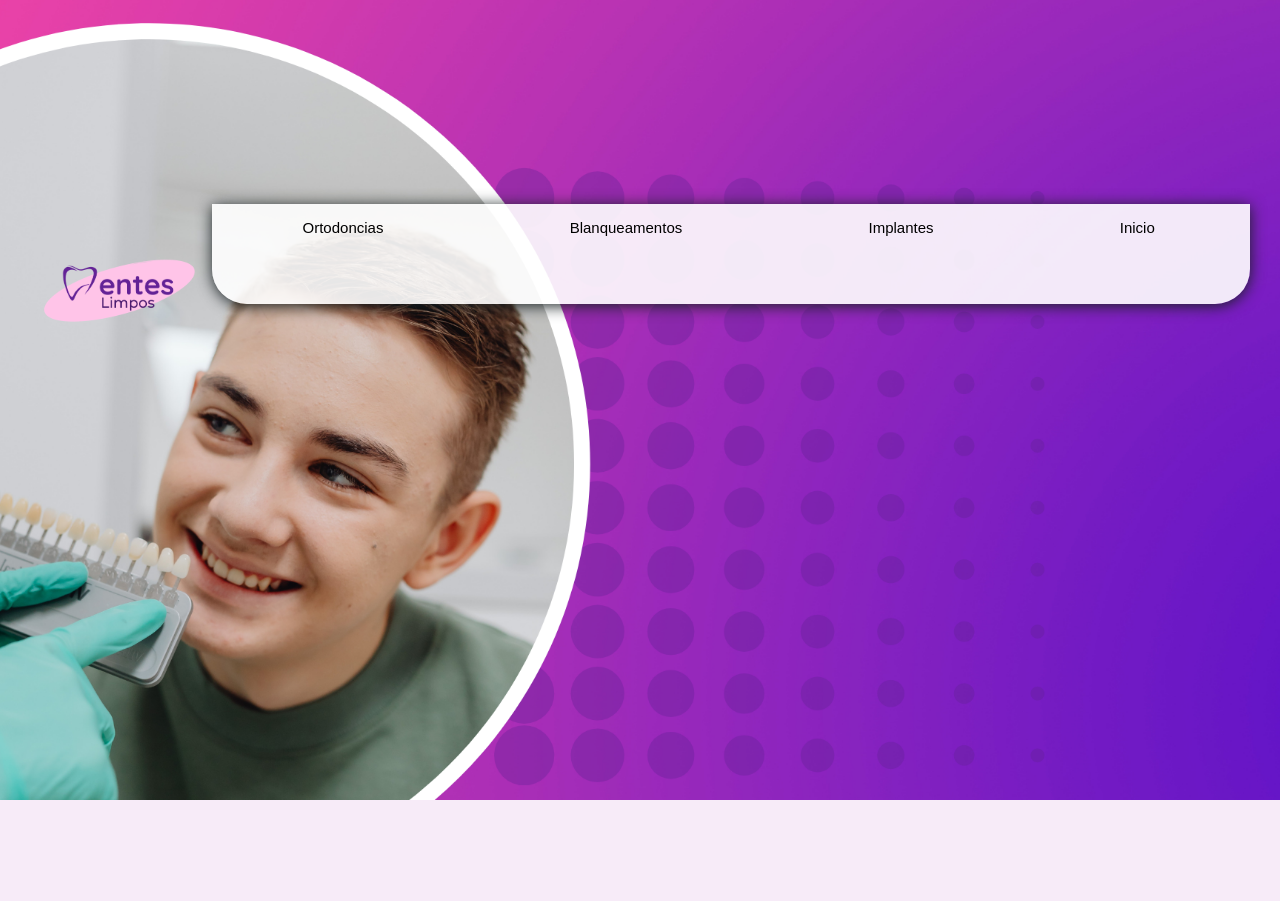
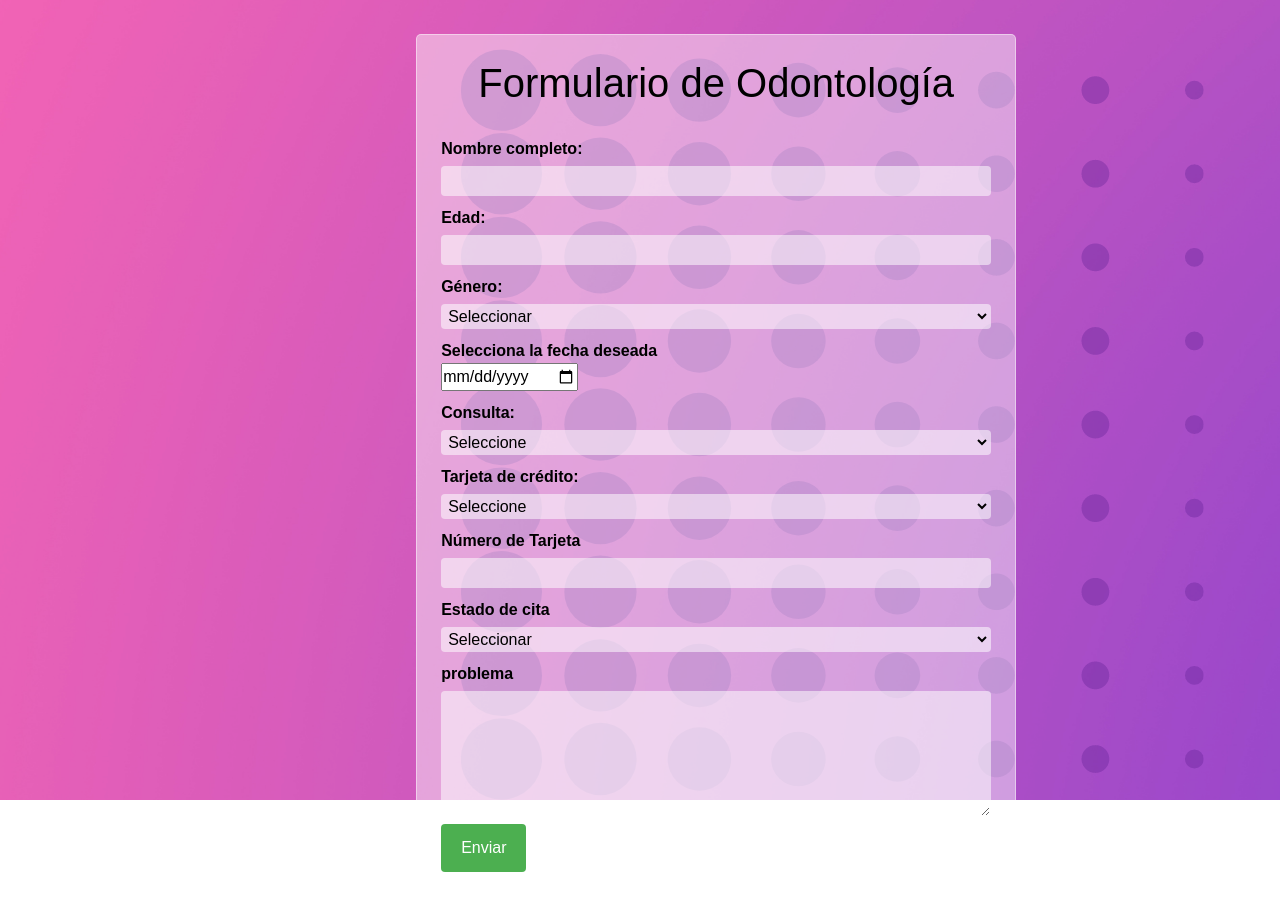
Before and after one commit to EdwinEc09/AMHP_pruba_2, a Flask app: page /fronted/indexcita in a window 1280 px wide. Before the commit the page ends 800 px from the top, so only its background shows below. Run offline with Flask 3, Linux system fonts and the light colour scheme; some libraries are stand-ins or nearby versions.

Commit message:
terminado todo lo la vista de usuario

```diff
--- a/src/config/static/css/citas.css
+++ b/src/config/static/css/citas.css
@@ -1,75 +1,86 @@
-/* Estilos de CSS para el formulario */
-body {
-    background: url(../assets/images/blue-gradient-abstract-wallpaper-preview.jpg) no-repeat center center fixed;
-    -webkit-background-size: cover;
-    -moz-background-size: cover;
-    -o-background-size: cover;
-    background-size: cover;
-    font-family: Arial, sans-serif;
+.container2 {
+    display: flex;
+    flex-direction: column;
+    margin-top: -90px;
+    padding: 24px;
+    border: 1px solid #ffffff73;
+    border-radius: 5px;
+    max-width: 600px;
+    /* Ancho máximo del contenedor */
+    background-color: #ffffff73;
+    margin-left: 32.4%;
+
 }
 
-.container2 {
-    position: relative;
-    max-width: 10px; /* Ancho máximo del contenedor */
-    margin: 80px auto 0; /* Margen superior ajustado */
-    width: 70%;
-    height: 70%;
-    background-color: #fff;
-    padding: 50px; /* Se ha reducido el valor del padding */
-    border-radius: 5px;
-    box-shadow: 0px 0px 5px rgba(0, 0, 0, 0.1);
-    margin-top: 8%;
-}
-
-h1 {
+.container2 h1 {
     text-align: center;
-    color: #007BFF;
+    margin-bottom: 20px;
 }
 
 form {
-    margin-top: 30px;
+    width: 100%;
 }
 
-label,
-input,
-select,
-textarea {
+
+label {
     display: block;
-    margin-bottom: 10px;
-    width: 100%;
+    margin-top: 10px;
+    font-weight: bold;
+    margin-right: 5px;
 }
+
 
 input[type="text"],
 input[type="number"],
 select,
 textarea {
-    padding: 10px;
-    border: 1px solid #CED4DA;
-    border-radius: 3px;
+    width: 100%;
+    padding: 2px;
+    border: 1px solid #ffffff00;
+    border-radius: 4px;
+    box-sizing: border-box;
+    margin-top: 5px;
+    resize: vertical;
+    background-color: #ffffff88;
+
 }
 
 input[type="submit"] {
-    padding: 10px 20px;
-    background-color: #007BFF;
-    color: #fff;
+    background-color: #4caf50;
+    color: white;
+    padding: 12px 20px;
     border: none;
+    border-radius: 4px;
     cursor: pointer;
-    margin-top: 10px;
-}
-
-input[type="submit"]:hover {
-    background-color: #0056b3;
 }
 
 .message {
+    display: none;
     margin-top: 20px;
     padding: 10px;
-    background-color: #f2dede;
-    color: #a94442;
-    display: none;
+    text-align: center;
 }
 
-.success {
+.message.success {
     background-color: #dff0d8;
     color: #3c763d;
 }
+
+.message.error {
+    background-color: #f2dede;
+    color: #a94442;
+}
+
+@media screen and (max-width: 500px) {
+    .container2 {
+        max-width: 100%;
+        margin-left: 10px;
+        margin-right: 10px;
+    }
+}
+h1{
+    color: rgb(0, 0, 0);
+}
+label{
+    color: rgb(0, 0, 0);
+}
--- a/src/config/templates/layout.html
+++ b/src/config/templates/layout.html
@@ -9,6 +9,7 @@
     <link href="https://cdn.jsdelivr.net/npm/bootstrap@5.0.2/dist/css/bootstrap.min.css" rel="stylesheet" integrity="sha384-EVSTQN3/azprG1Anm3QDgpJLIm9Nao0Yz1ztcQTwFspd3yD65VohhpuuCOmLASjC" crossorigin="anonymous">
     <link rel="stylesheet" href="{{url_for('static', filename='css/style2.css')}}">
     <link rel="stylesheet" href="{{url_for('static', filename='css/style.css')}}">
+    <link rel="stylesheet" href="{{url_for('static', filename='css/citas.css')}}">
 </head>
 <body>
   {% block body %}
--- a/src/config/templates/main/savecita_user.html
+++ b/src/config/templates/main/savecita_user.html
@@ -1,18 +1,9 @@
 {% extends "layout.html" %}
 {% block body %}
-<header class="header">
+<section id="contact">
     <div class="container">
-        <div class="logo">
+        <div class="title">
         </div>
-        <nav class="menu">
-            <a style="color: black;" href="indexortodoncias">Ortodoncias</a>
-            <a style="color: black;" href="indexblanqueamentos">Blanqueamentos</a>
-            <a style="color: black;" href="indeximplantes">Implantes</a>
-            <a style="color: black;" href="indexprincipal">Inicio</a>
-
-        </nav>
-    </div>
-</header>
         <div class="container2">
             <h1>Formulario de Odontología</h1>
             <form id="odontologiaForm" method="post">
@@ -49,6 +40,12 @@
                 <br>
                 <label for="cardNumber">Número de Tarjeta</label>
                 <input type="text" id="cardNumber" name="cardNumber">
+                <br>
+                <label for="pendiente">Estado de cita</label>
+                <select id="pendiente" name="pendiente" required>
+                    <option value="">Seleccionar</option>
+                    <option value="pendiente">Masculino</option>
+                </select>
                 <label for="consulta">problema</label>
                 <textarea id="problemas" name="consulta" rows="5" required></textarea>
                 <input id="btn" onclick="save_cit()" type="submit" value="Enviar" >
@@ -56,5 +53,6 @@
             <div id="mensajeExito" class="message success">¡Formulario enviado con éxito!</div>
             <div id="mensajeError" class="message">Error al enviar el formulario. Por favor, inténtalo de nuevo más tarde.</div>
         </div>
-<script src="{{url_for('static', filename='js/binj/user/save_citas.js')}}"></script>
+    </div>
+</section>
 {% endblock %}
--- a/src/config/templates/main/service.html
+++ b/src/config/templates/main/service.html
@@ -1,6 +1,5 @@
 {% extends "layout.html" %}
 {% block body %}
-<body>
     <section id="service">
 		<div class="container">
 			<div class="title">
@@ -29,5 +28,5 @@
 				</div>
 			</div>
 		</div>
-	</section>
+    </section>
 {% endblock %}
```
Also changed, not shown: src/config/static/css/login.css (+18 -12 lines), src/config/static/css/style.css (+40 -6 lines), src/config/templates/main/principal.html (+3 -9 lines), src/config/templates/main/tabla_cita_user.html (+6 -28 lines). Lines whose indentation alone changed are shown as unchanged.
